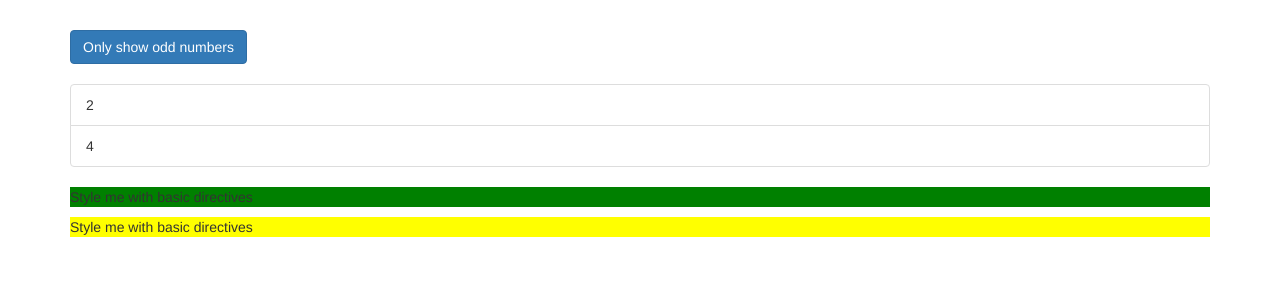
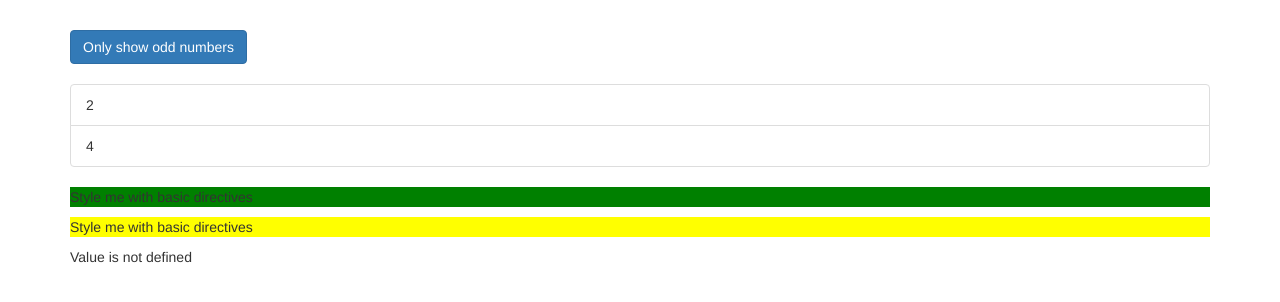
Before and after one commit to kevincastrochavez/angular-directives, an Angular app: page / in a window 1280 px wide. Shown: the top 302 px of the page. Built offline with nearby package versions, Linux system fonts and the light colour scheme.

Commit message:
learned about ngSwitch

```diff
--- a/src/app/app.component.html
+++ b/src/app/app.component.html
@@ -50,6 +50,12 @@
       <ng-template [ngIf]="onlyOdd">
         <p>Only odd</p>
       </ng-template>
+      <div [ngSwitch]="value">
+        <p *ngSwitchCase="5">Value is 5</p>
+        <p *ngSwitchCase="10">Value is 10</p>
+        <p *ngSwitchCase="100">Value is 100</p>
+        <p *ngSwitchDefault>Value is not defined</p>
+      </div>
     </div>
   </div>
 </div>
--- a/src/app/app.component.ts
+++ b/src/app/app.component.ts
@@ -10,4 +10,5 @@
   oddNumbers = [1, 3, 5];
   evenNumbers = [2, 4];
   onlyOdd = false;
+  value = 0;
 }
```
